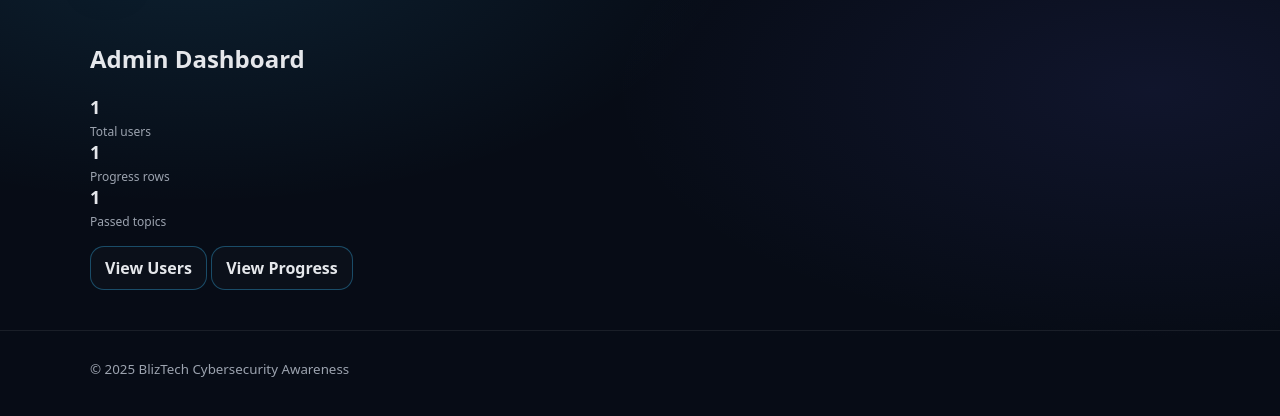
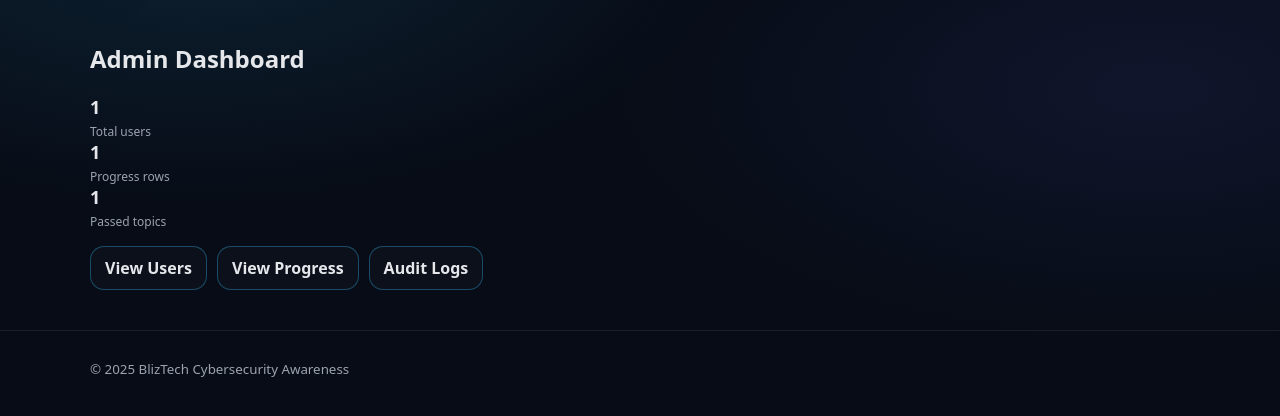
Before and after one commit to Teebliss97/Bliztech, a Flask app: page /admin/ in a window 1280 px wide. Shown: the part 71-487 px from the top of the page. Run offline with Flask 3, Linux system fonts and the light colour scheme; a user stored in the database is signed in; tables that the repository leaves empty hold one stand-in row (values such as "Sample post").

Commit message:
Admin dashboard: add audit logs link

```diff
--- a/app/templates/admin/dashboard.html
+++ b/app/templates/admin/dashboard.html
@@ -21,8 +21,10 @@
     </div>
   </div>
 
-  <div style="margin-top:16px;">
+  <!-- Admin quick links -->
+  <div style="margin-top:16px; display:flex; gap:10px; flex-wrap:wrap;">
     <a class="btn btn-outline" href="{{ url_for('admin.users') }}">View Users</a>
     <a class="btn btn-outline" href="{{ url_for('admin.progress') }}">View Progress</a>
+    <a class="btn btn-outline" href="{{ url_for('admin.audit_logs') }}">Audit Logs</a>
   </div>
 {% endblock %}
```
